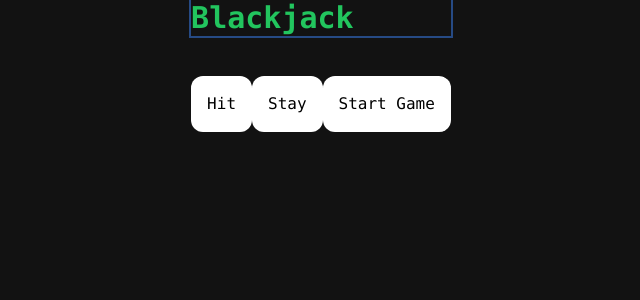
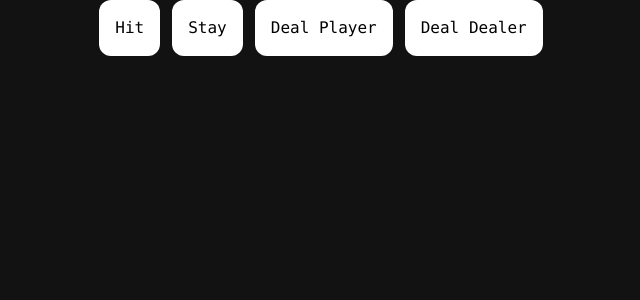
Before and after one commit to grgelsec/Blackjack.ai, a React (Vite) app: page / in a window 1280 px wide. Shown: the top 300 px of the page, without its empty margins (319-959 px from the left). Built offline with nearby package versions, Linux system fonts and the light colour scheme.

Commit message:
pretend this is the first commit :)

```diff
--- a/src/App.tsx
+++ b/src/App.tsx
@@ -1,11 +1,10 @@
-//import MoneyRecord from "./components/betstotalParent"
-import GameControls from "./components/gameParent";
+import ManageCards from "./components/gamelogic";
 
 function App() {
   return (
     <>
       <div className="flex justify-center">
-        <GameControls />
+        <ManageCards />
       </div>
     </>
   );
--- a/src/components/cards.tsx
+++ /dev/null
@@ -1,32 +0,0 @@
-type card = {
-  rank: number;
-  count: number;
-  suite: string;
-};
-interface cardProps {
-  playerHand: card[];
-  dealerHand: card[];
-}
-
-export default function CardLayout({ playerHand, dealerHand }: cardProps) {
-  return (
-    <>
-      <div className="flex flex-col space-y-10">
-        <div className="flex row space-x-3">
-          {dealerHand.map((card) => (
-            <div className="py-8 px-6 bg-white text-xl text-red-500 font-mono rounded-xl text-md">
-              {card.rank}
-            </div>
-          ))}
-        </div>
-        <div className="flex row space-x-3">
-          {playerHand.map((card) => (
-            <div className="py-8 px-6 bg-white text-xl text-red-500 font-mono rounded-xl text-md">
-              {card.rank}
-            </div>
-          ))}
-        </div>
-      </div>
-    </>
-  );
-}
--- a/src/components/gameParent.tsx
+++ /dev/null
@@ -1,83 +0,0 @@
-import { useState } from "react";
-import HitOption from "./hit";
-import StayOption from "./stay";
-import ManageCards from "./gamelogic";
-import Start from "./startgame";
-import CardLayout from "./cards";
-
-//TODO: Need the start game to ignite the game state
-
-type card = {
-  count: number;
-  rank: number;
-  suite: string;
-};
-
-export default function GameControls() {
-  const [hit, setHitChoice] = useState(0);
-  const [stay, setStayChoice] = useState(0);
-  const [playerHand, setPlayerHand] = useState<card[]>([]);
-  const [dealerHand, setDealerHand] = useState<card[]>([]);
-  const [turn, setTurn] = useState(0);
-  const [gameState, setGameState] = useState(0);
-  const [playerCount, setPlayerCount] = useState(0);
-  const [dealerCount, setDealerCount] = useState(0);
-  const [startGame, setStartGame] = useState(false);
-
-  //indicates if the game is going or not.
-  function handleGameState() {
-    setGameState(1);
-
-    // setTimeout(() => {
-    //   setGameState(0);
-    // }, 1);
-  }
-
-  //indicates if player selects hit and resets
-  function handleHit() {
-    setTurn(1);
-    // setTimeout(() => {
-    //   setTurn(2);
-    // }, 2);
-  }
-
-  //indicates if player selects stay and resets
-  function handleStay() {
-    setTurn(2);
-
-    // setTimeout(() => {
-    //   setTurn(2);
-    // }, 2);
-  }
-
-  return (
-    <>
-      <body className="">
-        <h1 className="text-3xl font-mono font-bold text-green-500 ring-2">
-          Blackjack
-        </h1>
-        <div className="">
-          <CardLayout playerHand={playerHand} dealerHand={dealerHand} />
-        </div>
-        <div className="">
-          <div>
-            <HitOption hit={hit} handleHit={handleHit} />
-            <StayOption stay={stay} handleStay={handleStay} />
-            <Start gameState={gameState} handleGameState={handleGameState} />
-          </div>
-        </div>
-      </body>
-
-      <ManageCards
-        hit={hit}
-        stay={stay}
-        playerHand={playerHand}
-        playerCount={playerCount}
-        dealerCount={dealerCount}
-        dealerHand={dealerHand}
-        turn={turn}
-        gameState={gameState}
-      />
-    </>
-  );
-}
--- a/src/components/gamelogic.tsx
+++ b/src/components/gamelogic.tsx
@@ -1,33 +1,14 @@
+import { useState } from "react";
+
 type card = {
   count: number;
   rank: number;
-  suite: string;
+  suit: string;
 };
 
-//indicates types from parnet component gameParent.tsx
-interface ManageProps {
-  hit: number;
-  stay: number;
-  turn: number;
-  playerHand: card[];
-  dealerHand: card[];
-  gameState: number;
-  playerCount: number;
-  dealerCount: number;
-}
-
-//TODO: New problem, cards with count == 0 are being added to the hands and when the same card gets called at the same time, it subtracts more. maybe see if i can get rid of findmatchingsuite
-
-export default function ManageCards({
-  hit,
-  stay,
-  turn,
-  playerHand,
-  dealerHand,
-  gameState,
-  playerCount,
-  dealerCount,
-}: ManageProps) {
+export default function ManageCards() {
+  const [playerHand, setPlayerHand] = useState<card[]>([]);
+  const [dealerHand, setDealerHand] = useState<card[]>([]);
   //selects a random index in cardCollection
   const getRandomInt = (max: number) => {
     return Math.floor(Math.random() * max + 1);
@@ -35,50 +16,42 @@ export default function ManageCards({
 
   //db of cards available to the user
   const cardCollection: card[] = [
-    { rank: 1, count: 4, suite: "one" },
-    { rank: 2, count: 4, suite: "two" },
-    { rank: 3, count: 4, suite: "three" },
-    { rank: 4, count: 4, suite: "four" },
-    { rank: 5, count: 4, suite: "five" },
-    { rank: 6, count: 4, suite: "six" },
-    { rank: 7, count: 4, suite: "seven" },
-    { rank: 8, count: 4, suite: "eight" },
-    { rank: 9, count: 4, suite: "nine" },
-    { rank: 10, count: 4, suite: "ten" },
-    { rank: 10, count: 4, suite: "jack" },
-    { rank: 10, count: 4, suite: "queen" },
-    { rank: 10, count: 4, suite: "king" },
-    { rank: getRandomInt(12), count: 4, suite: "ace" },
+    { rank: 1, count: 4, suit: "one" },
+    { rank: 2, count: 4, suit: "two" },
+    { rank: 3, count: 4, suit: "three" },
+    { rank: 4, count: 4, suit: "four" },
+    { rank: 5, count: 4, suit: "five" },
+    { rank: 6, count: 4, suit: "six" },
+    { rank: 7, count: 4, suit: "seven" },
+    { rank: 8, count: 4, suit: "eight" },
+    { rank: 9, count: 4, suit: "nine" },
+    { rank: 10, count: 4, suit: "ten" },
+    { rank: 10, count: 4, suit: "jack" },
+    { rank: 10, count: 4, suit: "queen" },
+    { rank: 10, count: 4, suit: "king" },
+    { rank: getRandomInt(12), count: 4, suit: "ace" },
   ];
 
   //generates a random card.
   const getCard = () => {
-    let cardIndex = getRandomInt(cardCollection.length);
-    let generatedCard = cardCollection[cardIndex];
-    while (generatedCard.count <= 0) {
-      cardIndex = getRandomInt(cardCollection.length);
-      generatedCard = cardCollection[cardIndex];
-    }
-    cardCollection[cardIndex].count -= 1;
+    const generatedCard = cardCollection[getRandomInt(13)];
+    // while (generatedCard.count < 0) {
+    //   cardIndex = getRandomInt(cardCollection.length);
+    //   generatedCard = cardCollection[cardIndex];
+    // }
+    generatedCard.count -= 1;
     return generatedCard;
   };
 
   //search array to see if it contains a card with the same suite as the new card
-  const findMatchingSuite = (handOne: card[], newCard: card) => {
-    for (let i = 0; i < handOne.length; i++) {
-      if (handOne[i].suite == newCard.suite && handOne[i].count > 0) {
-        newCard.count -= 1;
-      }
-    }
-  };
 
   //adds card and adjusts the count accoding to exisitng cards in hand.
-  const addCardToHand = (hand: card[], turn: number) => {
+  const addCardToHand = (turn: number) => {
     const newCard = getCard();
     if (turn === 1) {
-      hand.push(newCard);
+      setPlayerHand([...playerHand, newCard]);
     } else if (turn === 0) {
-      hand.push(newCard);
+      setDealerHand([...dealerHand, newCard]);
     }
   };
 
@@ -90,53 +63,86 @@ export default function ManageCards({
     return total;
   };
 
-  const ifPlayerHits = (hand: card[], turn: number) => {
-    if (turn === 1) {
-      return addCardToHand(hand, turn);
+  const ifPlayerHits = (turn: number) => {
+    return addCardToHand(turn);
+  };
+
+  const ifPlayerStays = () => {
+    dealerTurn();
+  };
+
+  const dealerTurn = () => {
+    checkForWinner();
+  };
+
+  //GAME LOGIC
+  console.log(playerHand);
+  console.log(dealerHand);
+
+  const checkForWinner = () => {
+    const playerTotal = calculateHandValue(playerHand);
+    const dealerTotal = calculateHandValue(dealerHand);
+
+    if (playerTotal > 21) {
+      console.log("Player Busts! Dealer Wins!");
+    } else if (dealerTotal > 21) {
+      console.log("Dealer Busts! Player Wins!");
+    } else if (playerTotal > dealerTotal) {
+      console.log("Player Wins!");
+    } else if (dealerTotal > playerTotal) {
+      console.log("Dealer Wins!");
+    } else {
+      console.log("It's a tie!");
     }
   };
 
-  const ifPlayerStays = (turn: number) => {
-    if (turn === 0) {
-      return;
-    }
-  };
-
-  const dealerTurn = () => {
-    while (calculateHandValue(dealerHand) < 17) addCardToHand(dealerHand, 0);
-  };
-
-  //GAME LOGIC
-
-  console.log(playerHand);
-  console.log(dealerHand);
-  console.log("Game State: " + gameState);
-  console.log("Game Turn: " + turn);
-
-  /*
-   game starts and the cards are dealt to the user and dealer(bot)
-   turn is 1 (user)
-   if player selects hit or stay, set hit to 1 or stay to 1
-   set turn to 0
-   delay for a second or two
-   need to calculate the sum of the player deck
-   display dealers second card
-   if dealer sum is 16 or less, they hit, if sum is > 21, they bust
-   if dealter sum is 17 or more, the stay. if user or dealer is closer to 21 then they win
-   when turn is 0, then the robot does its thing
-   */
-
-  //adds cards depending on player choice
-
   return (
     <>
-      <div>
-        {/* {playerHand.map((card) => (
-          <div className="p-4 bg-white text-red-500 font-mono text-md">
-            {card.rank}
+      <body className="flex col flex-wrap justify-center">
+        <div className="flex col flex-wrap gap-3 w-3/12">
+          <div className="flex row space-x-3">
+            {dealerHand.map((card) => (
+              <div className="py-8 px-6 bg-white text-xl text-red-500 font-mono rounded-xl text-md">
+                {card.rank}
+              </div>
+            ))}
           </div>
-        ))} */}
-      </div>
+          <div className="flex row space-x-3">
+            {playerHand.map((card) => (
+              <div className="py-8 px-6 bg-white text-xl text-red-500 font-mono rounded-xl text-md">
+                {card.rank}
+              </div>
+            ))}
+          </div>
+        </div>
+        <div className="flex justify-center items-center gap-3">
+          <button
+            className="px-4 py-4 bg-white rounded-xl font-mono"
+            onClick={() => ifPlayerHits(1)}
+          >
+            Hit
+          </button>
+          <button
+            className="px-4 py-4 bg-white rounded-xl font-mono"
+            onClick={() => ifPlayerStays()}
+          >
+            Stay
+          </button>
+          <button
+            className="px-4 py-4 bg-white rounded-xl font-mono"
+            onClick={() => ifPlayerHits(1)}
+          >
+            Deal Player
+          </button>
+          <button
+            className="px-4 py-4 bg-white rounded-xl font-mono"
+            onClick={() => ifPlayerHits(0)}
+          >
+            Deal Dealer
+          </button>
+        </div>
+        <h1 className="text-white text-3xl font-mono">{}</h1>
+      </body>
     </>
   );
 }
--- a/src/components/hit.tsx
+++ /dev/null
@@ -1,20 +0,0 @@
-//interface for types coming from parent component gameParent.tsx
-interface HitProps {
-  hit: number;
-  handleHit: React.FormEventHandler<HTMLButtonElement>;
-}
-
-//displays hit option to the user
-export default function HitOption({ hit, handleHit }: HitProps) {
-  return (
-    <>
-      <button
-        value={hit}
-        onClick={handleHit}
-        className="px-4 py-4 bg-white rounded-xl font-mono"
-      >
-        Hit
-      </button>
-    </>
-  );
-}
--- a/src/components/startgame.tsx
+++ /dev/null
@@ -1,18 +0,0 @@
-interface startProps {
-  gameState: number;
-  handleGameState: React.FormEventHandler<HTMLButtonElement>;
-}
-
-export default function Start({ gameState, handleGameState }: startProps) {
-  return (
-    <>
-      <button
-        value={gameState}
-        onClick={handleGameState}
-        className="px-4 py-4 bg-white rounded-xl font-mono"
-      >
-        Start Game
-      </button>
-    </>
-  );
-}
--- a/src/components/stay.tsx
+++ /dev/null
@@ -1,20 +0,0 @@
-//types coming from gameParent.tsx
-interface StayProps {
-  stay: number;
-  handleStay: React.FormEventHandler<HTMLButtonElement>;
-}
-
-//component that displays the stay button to the user
-export default function StayOption({ stay, handleStay }: StayProps) {
-  return (
-    <>
-      <button
-        value={stay}
-        onClick={handleStay}
-        className="px-4 py-4 bg-white rounded-xl font-mono"
-      >
-        Stay
-      </button>
-    </>
-  );
-}
```
Also changed, not shown: src/components/bets.tsx (deleted, +0 -32 lines), src/components/betstotalParent.tsx (deleted, +0 -17 lines), src/components/total.tsx (deleted).
